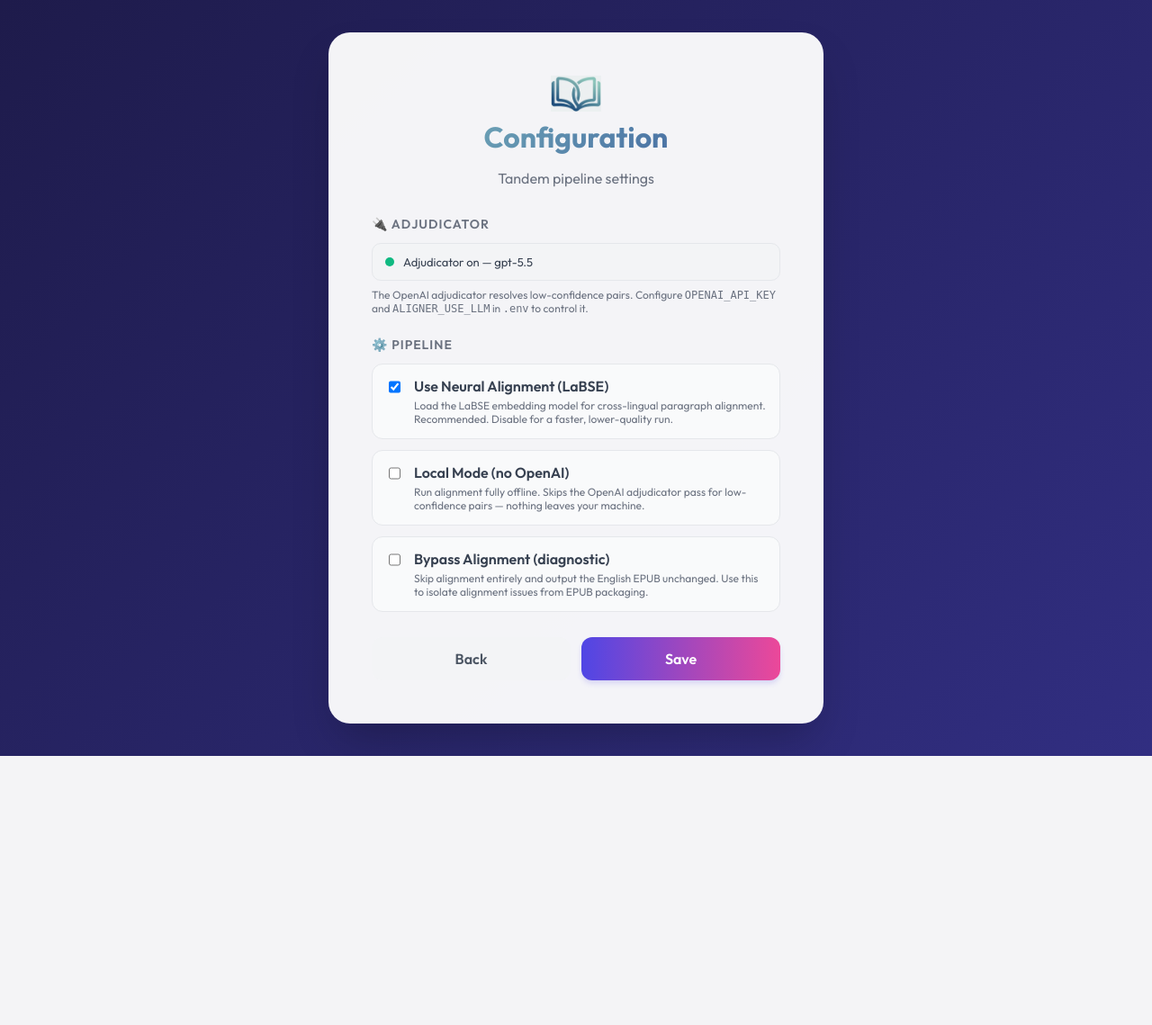
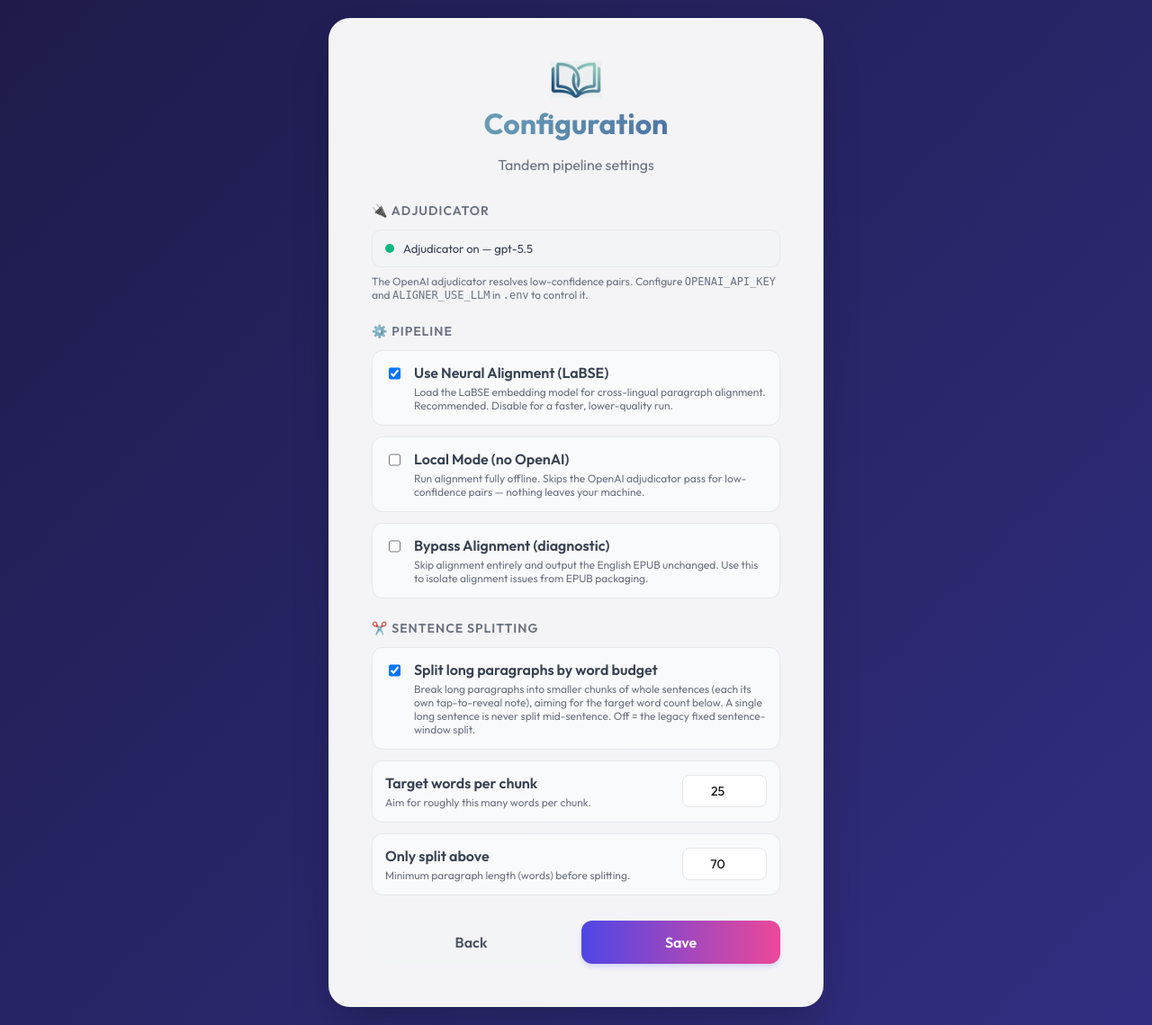
Before and after one commit to mediacloner/ebook-aligner, a Flask app: page /config in a window 1280 px wide. Shown: the whole page at 90% size. Before the commit the page ends 840 px from the top, so only its background shows below. Run offline with Flask 3, Linux system fonts and the light colour scheme.

Commit message:
feat: word-budget mid-block splitting for long EN/ES paragraphs
Port the bilingual-epub-splitter's word-budget chunking into the Tandem
BlockBuilder. Long paragraphs are split into chunks of whole sentences
targeting ~25 words each (configurable) instead of fixed 4-sentence windows,
so a long block is broken "in the middle" into smaller aligned footnotes. A
single long sentence is never broken mid-sentence; splitting only triggers
above a word threshold with >=2 sentences.

Configurable and default-on:
- AlignerConfig fields word_budget_split / target_chunk_words / split_min_words
- .env: ALIGNER_WORD_BUDGET_SPLIT / ALIGNER_TARGET_CHUNK_WORDS / ALIGNER_SPLIT_MIN_WORDS
- per-run via the web Configuration page (Sentence splitting section)
- set ALIGNER_WORD_BUDGET_SPLIT=false for the legacy sentence-window split

Adds tests/test_word_budget_split.py.

```diff
--- a/aligner/config.py
+++ b/aligner/config.py
@@ -17,6 +17,17 @@ def _load_dotenv(path: Path) -> None:
         os.environ.setdefault(key, value)
 
 
+def _env_int(env, key: str, default: int) -> int:
+    raw = env.get(key)
+    if raw is None or not str(raw).strip():
+        return default
+    try:
+        value = int(str(raw).strip())
+    except ValueError:
+        return default
+    return value if value > 0 else default
+
+
 _REPO_ROOT = Path(__file__).resolve().parent.parent
 _load_dotenv(_REPO_ROOT / ".env")
 
@@ -30,6 +41,16 @@ class AlignerConfig:
 
     max_sentences_per_block: int = 4
     long_paragraph_threshold: int = 280
+
+    # Word-budget splitting (ported from bilingual-epub-splitter). When enabled,
+    # long paragraphs are split into chunks of whole sentences targeting
+    # ~target_chunk_words words each, instead of fixed max_sentences_per_block
+    # windows. A single sentence longer than the target stands alone; sentences
+    # are never broken mid-sentence. Splitting only kicks in once a paragraph
+    # exceeds split_min_words words and has at least two sentences.
+    word_budget_split: bool = True
+    target_chunk_words: int = 25
+    split_min_words: int = 70
 
     anchor_top_k: int = 5
     anchor_min_similarity: float = 0.55
@@ -51,11 +72,21 @@ class AlignerConfig:
         env = os.environ
         cache_dir_env = env.get("ALIGNER_CACHE_DIR")
         cache_dir = Path(cache_dir_env) if cache_dir_env else _REPO_ROOT / ".aligner_cache"
+        defaults = cls()
         return cls(
             openai_api_key=env.get("OPENAI_API_KEY"),
             openai_model=env.get("OPENAI_ALIGNER_MODEL", "gpt-5.5"),
             openai_fallback_model=env.get("OPENAI_ALIGNER_FALLBACK_MODEL", "gpt-5.4"),
             adjudicator_enabled=env.get("ALIGNER_USE_LLM", "true").lower() == "true",
+            word_budget_split=env.get(
+                "ALIGNER_WORD_BUDGET_SPLIT", str(defaults.word_budget_split)
+            ).lower() == "true",
+            target_chunk_words=_env_int(
+                env, "ALIGNER_TARGET_CHUNK_WORDS", defaults.target_chunk_words
+            ),
+            split_min_words=_env_int(
+                env, "ALIGNER_SPLIT_MIN_WORDS", defaults.split_min_words
+            ),
             cache_dir=cache_dir,
         )
 
--- a/app.py
+++ b/app.py
@@ -92,7 +92,14 @@ def process_job_worker(
             "use_neural": user_config.get("useNeural", True) is not False,
             "bypass_alignment": bool(user_config.get("bypassAlignment", False)),
             "local_mode": bool(user_config.get("localMode", False)),
+            "word_budget_split": user_config.get("wordBudgetSplit", True) is not False,
         }
+        target_chunk_words = user_config.get("targetChunkWords")
+        if isinstance(target_chunk_words, int) and target_chunk_words > 0:
+            config["target_chunk_words"] = target_chunk_words
+        split_min_words = user_config.get("splitMinWords")
+        if isinstance(split_min_words, int) and split_min_words > 0:
+            config["split_min_words"] = split_min_words
         result = create_bilingual_epub(
             en_oebps, es_oebps, output_path, config=config,
             progress_callback=update_progress, cancel_check=cancel_check,
--- a/templates/config.html
+++ b/templates/config.html
@@ -110,6 +110,37 @@
         font-weight: 400;
       }
 
+      .number-row {
+        display: flex;
+        align-items: center;
+        justify-content: space-between;
+        gap: 12px;
+        padding: 14px;
+        border: 1px solid var(--border);
+        border-radius: 12px;
+        background: #f9fafb;
+        margin-bottom: 12px;
+      }
+      .number-row .toggle-label { font-weight: 600; color: #374151; }
+      .number-row .toggle-hint {
+        display: block;
+        font-size: 12px;
+        color: #6b7280;
+        margin-top: 4px;
+        font-weight: 400;
+      }
+      .number-row input[type="number"] {
+        width: 72px;
+        padding: 8px 10px;
+        border: 1px solid var(--border);
+        border-radius: 8px;
+        font-family: inherit;
+        font-size: 14px;
+        text-align: center;
+        flex-shrink: 0;
+      }
+      .number-row.disabled { opacity: 0.5; }
+
       .status-banner {
         display: flex;
         align-items: center;
@@ -218,6 +249,39 @@
         </label>
       </div>
 
+      <div class="config-section">
+        <h3>✂️ Sentence splitting</h3>
+
+        <label class="toggle-row">
+          <input type="checkbox" id="wordBudgetSplit" checked />
+          <span>
+            <span class="toggle-label">Split long paragraphs by word budget</span>
+            <span class="toggle-hint">
+              Break long paragraphs into smaller chunks of whole sentences
+              (each its own tap-to-reveal note), aiming for the target word
+              count below. A single long sentence is never split mid-sentence.
+              Off = the legacy fixed sentence-window split.
+            </span>
+          </span>
+        </label>
+
+        <div class="number-row" id="targetChunkWordsRow">
+          <span>
+            <span class="toggle-label">Target words per chunk</span>
+            <span class="toggle-hint">Aim for roughly this many words per chunk.</span>
+          </span>
+          <input type="number" id="targetChunkWords" min="5" max="200" value="25" />
+        </div>
+
+        <div class="number-row" id="splitMinWordsRow">
+          <span>
+            <span class="toggle-label">Only split above</span>
+            <span class="toggle-hint">Minimum paragraph length (words) before splitting.</span>
+          </span>
+          <input type="number" id="splitMinWords" min="10" max="500" value="70" />
+        </div>
+      </div>
+
       <div class="actions">
         <button class="action-btn btn-secondary" id="cancelBtn">Back</button>
         <button class="action-btn btn-primary" id="saveBtn">Save</button>
@@ -229,7 +293,25 @@
         useNeural: true,
         localMode: false,
         bypassAlignment: false,
+        wordBudgetSplit: true,
+        targetChunkWords: 25,
+        splitMinWords: 70,
       };
+
+      function clampInt(value, fallback, min, max) {
+        const n = parseInt(value, 10);
+        if (!Number.isFinite(n)) return fallback;
+        return Math.min(max, Math.max(min, n));
+      }
+
+      function syncSplitRowsEnabled() {
+        const on = document.getElementById("wordBudgetSplit").checked;
+        ["targetChunkWordsRow", "splitMinWordsRow"].forEach((id) => {
+          const row = document.getElementById(id);
+          row.classList.toggle("disabled", !on);
+          row.querySelector("input").disabled = !on;
+        });
+      }
 
       function loadConfig() {
         const saved = localStorage.getItem("epubConfig");
@@ -240,6 +322,9 @@
               useNeural: parsed.useNeural !== false,
               localMode: !!parsed.localMode,
               bypassAlignment: !!parsed.bypassAlignment,
+              wordBudgetSplit: parsed.wordBudgetSplit !== false,
+              targetChunkWords: clampInt(parsed.targetChunkWords, 25, 5, 200),
+              splitMinWords: clampInt(parsed.splitMinWords, 70, 10, 500),
             };
           } catch (_) {}
         }
@@ -247,6 +332,13 @@
         document.getElementById("localMode").checked = bilingualConfig.localMode;
         document.getElementById("bypassAlignment").checked =
           bilingualConfig.bypassAlignment;
+        document.getElementById("wordBudgetSplit").checked =
+          bilingualConfig.wordBudgetSplit;
+        document.getElementById("targetChunkWords").value =
+          bilingualConfig.targetChunkWords;
+        document.getElementById("splitMinWords").value =
+          bilingualConfig.splitMinWords;
+        syncSplitRowsEnabled();
       }
 
       async function fetchStatus() {
@@ -273,6 +365,10 @@
         }
       }
 
+      document
+        .getElementById("wordBudgetSplit")
+        .addEventListener("change", syncSplitRowsEnabled);
+
       document.getElementById("saveBtn").addEventListener("click", () => {
         bilingualConfig.useNeural =
           document.getElementById("useNeural").checked;
@@ -280,6 +376,14 @@
           document.getElementById("localMode").checked;
         bilingualConfig.bypassAlignment =
           document.getElementById("bypassAlignment").checked;
+        bilingualConfig.wordBudgetSplit =
+          document.getElementById("wordBudgetSplit").checked;
+        bilingualConfig.targetChunkWords = clampInt(
+          document.getElementById("targetChunkWords").value, 25, 5, 200
+        );
+        bilingualConfig.splitMinWords = clampInt(
+          document.getElementById("splitMinWords").value, 70, 10, 500
+        );
         localStorage.setItem("epubConfig", JSON.stringify(bilingualConfig));
         window.location.href = "/";
       });
```
Also changed, not shown: aligner/block_builder.py (+54 -3 lines), aligner/bridge.py (+18 -0 lines), templates/index.html (+10 -0 lines), tests/test_word_budget_split.py (added, +93 -0 lines), .claude/settings.local.json, README.md.
